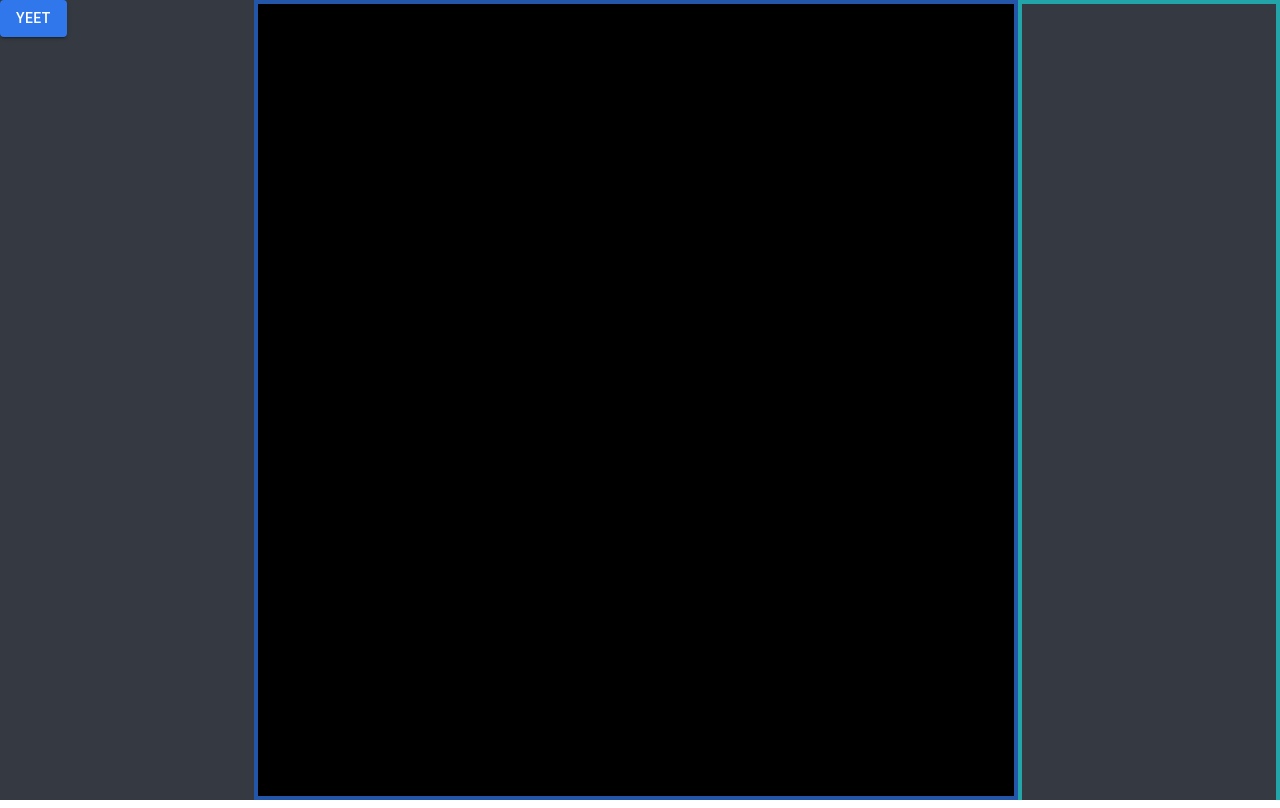
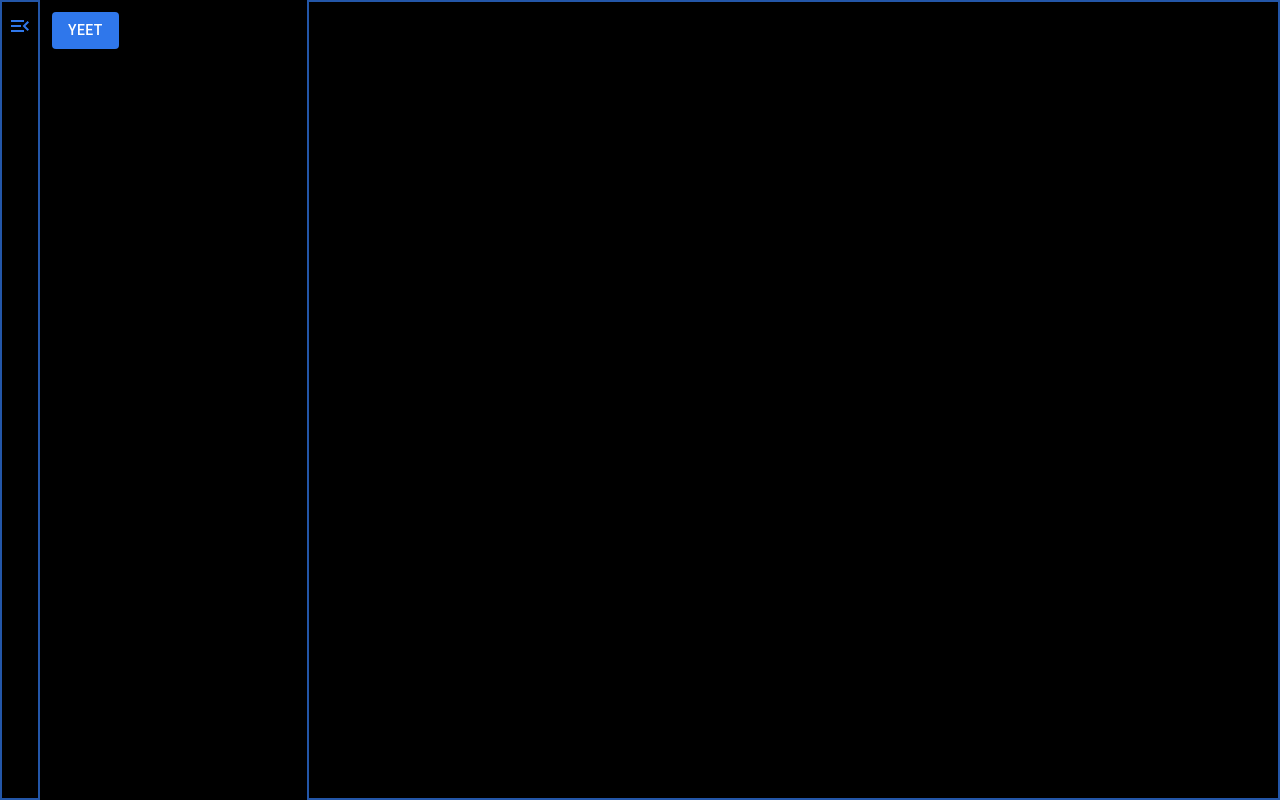
Before and after one commit to WillSkelton/commentor, a React (Create React App) app: page / in a window 1280 px wide. Built offline with nearby package versions, Linux system fonts and the light colour scheme.

Commit message:
Addd button to hide the file viewer

```diff
--- a/package.json
+++ b/package.json
@@ -6,6 +6,7 @@
   "private": true,
   "dependencies": {
     "@material-ui/core": "^4.8.3",
+    "@material-ui/icons": "^4.9.1",
     "@testing-library/jest-dom": "^4.2.4",
     "@testing-library/react": "^9.4.0",
     "@testing-library/user-event": "^7.1.2",
--- a/src/App.js
+++ b/src/App.js
@@ -1,5 +1,11 @@
 import React, { useState } from "react";
-import { makeStyles, createMuiTheme, ThemeProvider } from "@material-ui/core";
+import {
+  makeStyles,
+  createMuiTheme,
+  ThemeProvider,
+  IconButton,
+} from "@material-ui/core";
+import { MenuOpen, Menu } from "@material-ui/icons";
 import { colors, pallet } from "./services";
 
 import { Editor } from "./components/Editor";
@@ -8,7 +14,7 @@ import Options from "./components/Options";
 
 const useStyles = makeStyles({
   root: {
-    backgroundColor: colors.backgroundGray,
+    backgroundColor: colors.black,
     height: "100%",
     width: "100%",
     position: "absolute",
@@ -19,7 +25,28 @@ const useStyles = makeStyles({
     display: "flex",
     flexDirection: "row",
   },
+  MenuButtonContainer: {
+    border: `2px solid ${colors.slate}`,
+
+    width: "36px",
+
+    display: "flex",
+    flexDirection: "column",
+    alignItems: "center",
+    justifyContent: "flex-start",
+  },
 });
+
+const sort = (files) => {
+  let sortedFiles = {};
+  Object.keys(files).map((FileID, idx) => {
+    if (!sortedFiles[files[FileID].Path]) {
+      sortedFiles[files[FileID].Path] = [];
+    }
+    sortedFiles[files[FileID].Path] = files[FileID].Functions;
+  });
+  return sortedFiles;
+};
 
 const theme = createMuiTheme(pallet);
 
@@ -28,11 +55,21 @@ const App = () => {
 
   const [files, setFiles] = useState({});
   const [activeFile, setActiveFile] = useState({});
+  const [showFiles, setShowFiles] = useState(true);
+
+  const toggleShow = () => {
+    setShowFiles(!showFiles);
+  };
+
+  const changeActiveFile = (newActiveFile) => {
+    setActiveFile(newActiveFile);
+  };
 
   const updateFiles = (newFiles) => {
-    setFiles(newFiles);
+    const sortedFiles = sort(newFiles);
+    setFiles(sortedFiles);
 
-    const firstFile = Object.values(newFiles)[0];
+    const firstFile = Object.values(sortedFiles)[0];
 
     if (firstFile) {
       setActiveFile(firstFile);
@@ -42,9 +79,20 @@ const App = () => {
   return (
     <ThemeProvider theme={theme}>
       <div className={classes.root}>
-        <FileViewer files={files} updateFiles={updateFiles} />
+        <div className={classes.MenuButtonContainer}>
+          <IconButton color="primary" onClick={toggleShow}>
+            {showFiles ? <MenuOpen></MenuOpen> : <Menu></Menu>}
+          </IconButton>
+        </div>
+        {showFiles && (
+          <FileViewer
+            toggleShow={toggleShow}
+            files={files}
+            changeActiveFile={changeActiveFile}
+            updateFiles={updateFiles}
+          />
+        )}
         <Editor activeFile={activeFile} />
-        <Options />
       </div>
     </ThemeProvider>
   );
--- a/src/components/Editor/Editor.jsx
+++ b/src/components/Editor/Editor.jsx
@@ -5,9 +5,9 @@ import { CodeBlock } from "./";
 
 const useStyles = makeStyles({
   root: {
-    border: `4px solid ${colors.slate}`,
+    border: `2px solid ${colors.slate}`,
     height: "100%",
-    width: "60%",
+    width: "100%",
     boxSizing: "border-box",
     overflow: "auto",
     backgroundColor: colors.black,
@@ -49,16 +49,8 @@ const useStyles = makeStyles({
   },
 });
 
-const regex = {
-  newLine: "/\n/g",
-  cR: "/\r/g",
-  comment: "//{2}/g",
-};
-
 const Editor = (props) => {
   const { activeFile } = props;
-
-  console.log(activeFile);
 
   const functionList = Object.keys(activeFile);
 
@@ -66,8 +58,6 @@ const Editor = (props) => {
 
   const generateFunctions = functionList.map((funcID, idx) => {
     const comment = activeFile[funcID].Comment.replace(/\/{2} /g, "");
-    // .replace(/\r/g, "")
-    // .replace(/\n/g, " ");
 
     return (
       <CodeBlock
--- a/src/components/FileViewer/FileViewer.jsx
+++ b/src/components/FileViewer/FileViewer.jsx
@@ -1,36 +1,24 @@
 import React from "react";
-import { makeStyles, Button } from "@material-ui/core";
+import { makeStyles, Button, List, ListItem } from "@material-ui/core";
 import { getFiles } from "../../services";
 
 const useStyles = makeStyles({
   root: {
     // border: `4px solid ${colors.green}`,
     height: "100%",
-    width: "20%",
+    width: "25%",
+    padding: "12px",
   },
 });
 
 const FileViewer = (props) => {
-  const { updateFiles } = props;
+  const { updateFiles, changeActiveFile, toggleShow } = props;
   const classes = useStyles();
-
-  const sort = (files) => {
-    let sortedFiles = {};
-    Object.keys(files).map((FileID, idx) => {
-      if (!sortedFiles[files[FileID].Path]) {
-        sortedFiles[files[FileID].Path] = [];
-      }
-      sortedFiles[files[FileID].Path] = files[FileID].Functions;
-    });
-    return sortedFiles;
-  };
 
   const handleClick = () => {
     getFiles("opendirectory", "/home/will/projects/go/src/commentor-backend/")
       .then((res) => {
-        // console.log(res);
-        console.log(sort(res));
-        updateFiles(sort(res));
+        updateFiles(res);
       })
       .catch((err) => {
         console.log(err);
```
Also changed, not shown: 1 other file (tests, documents, lock files or other folders).
